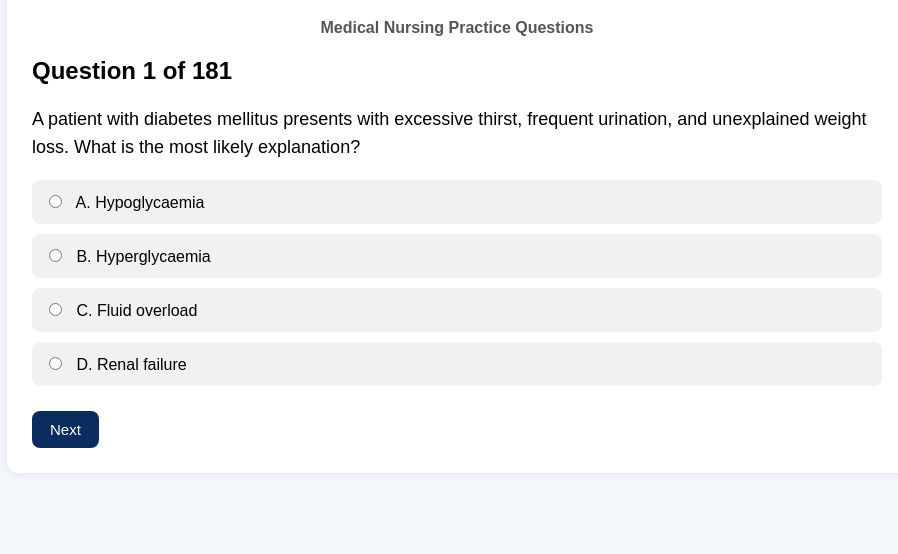
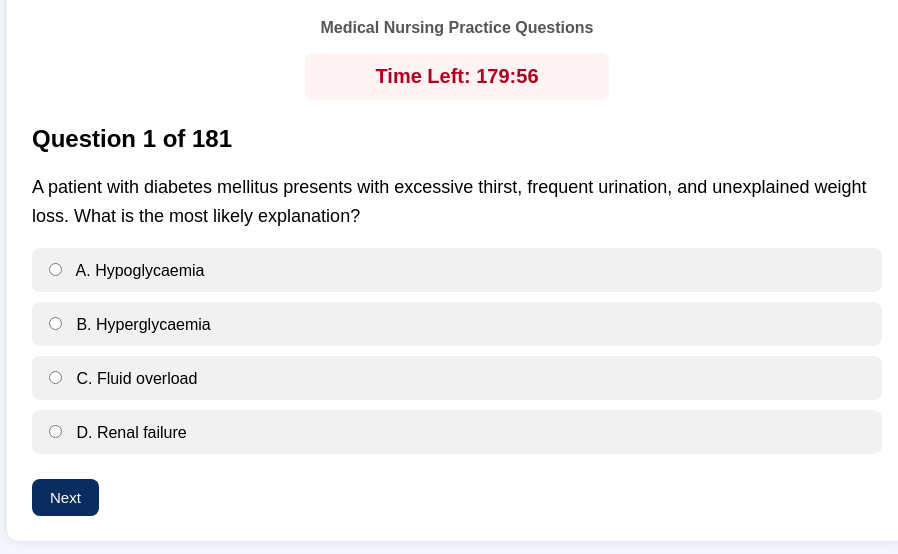
Before and after one commit to AMANNKUS/medical-nursing-quiz, a plain HTML site: page index.html in a window 1280 px wide. Shown: the part 106-660 px from the top of the page, without its empty margins (183-1081 px from the left). Drawn offline with Linux system fonts and the light colour scheme.

Commit message:
Add 180-minute quiz timer

```diff
--- a/index.html
+++ b/index.html
@@ -11,6 +11,7 @@
   <div class="quiz-container">
     <h1>Pre-NMC Trial Quiz</h1>
     <p id="course-title">Medical Nursing Practice Questions</p>
+    <div id="timer">Time Left: 180:00</div>
 
     <div id="quiz-box">
       <h2 id="question-number"></h2>
--- a/script.js
+++ b/script.js
@@ -1,6 +1,8 @@
 let currentQuestion = 0;
 let userAnswers = {};
-
+let quizSubmitted = false;
+const TIME_LIMIT_MINUTES = 180;
+let timeRemaining = TIME_LIMIT_MINUTES * 60;
 const questionNumber = document.getElementById("question-number");
 const questionText = document.getElementById("question-text");
 const optionsBox = document.getElementById("options");
@@ -13,7 +15,30 @@ const quizBox = document.getElementById("quiz-box");
 const resultBox = document.getElementById("result-box");
 const scoreText = document.getElementById("score-text");
 const reviewBox = document.getElementById("review-box");
+function startTimer() {
+  const timerDisplay = document.getElementById("timer");
 
+  const countdown = setInterval(function () {
+    if (quizSubmitted) {
+      clearInterval(countdown);
+      return;
+    }
+
+    const minutes = Math.floor(timeRemaining / 60);
+    const seconds = timeRemaining % 60;
+
+    timerDisplay.textContent = `Time Left: ${minutes}:${seconds < 10 ? "0" : ""}${seconds}`;
+
+    if (timeRemaining <= 0) {
+      clearInterval(countdown);
+      alert("Time is up! Your quiz will be submitted automatically.");
+      submitQuiz();
+      return;
+    }
+
+    timeRemaining--;
+  }, 1000);
+}
 function loadQuestion() {
   if (typeof questions === "undefined" || questions.length === 0) {
     questionText.textContent = "Questions could not be loaded. Please check questions.js.";
@@ -68,7 +93,11 @@ prevBtn.addEventListener("click", function () {
   }
 });
 
-submitBtn.addEventListener("click", function () {
+function submitQuiz() {
+  if (quizSubmitted) return;
+
+  quizSubmitted = true;
+
   let score = 0;
 
   questions.forEach((q, index) => {
@@ -81,7 +110,9 @@ submitBtn.addEventListener("click", function () {
   resultBox.classList.remove("hidden");
 
   scoreText.textContent = `You scored ${score} out of ${questions.length}`;
-});
+}
+
+submitBtn.addEventListener("click", submitQuiz);
 
 function reviewAnswers() {
   resultBox.classList.add("hidden");
@@ -124,3 +155,4 @@ function reviewAnswers() {
 }
 
 loadQuestion();
+startTimer();
--- a/style.css
+++ b/style.css
@@ -88,3 +88,14 @@ button:hover {
   color: red;
   font-weight: bold;
 }
+#timer {
+  text-align: center;
+  font-size: 20px;
+  font-weight: bold;
+  color: #b00020;
+  background: #fff3f3;
+  padding: 12px;
+  border-radius: 8px;
+  margin: 15px auto 25px auto;
+  max-width: 280px;
+}
```
